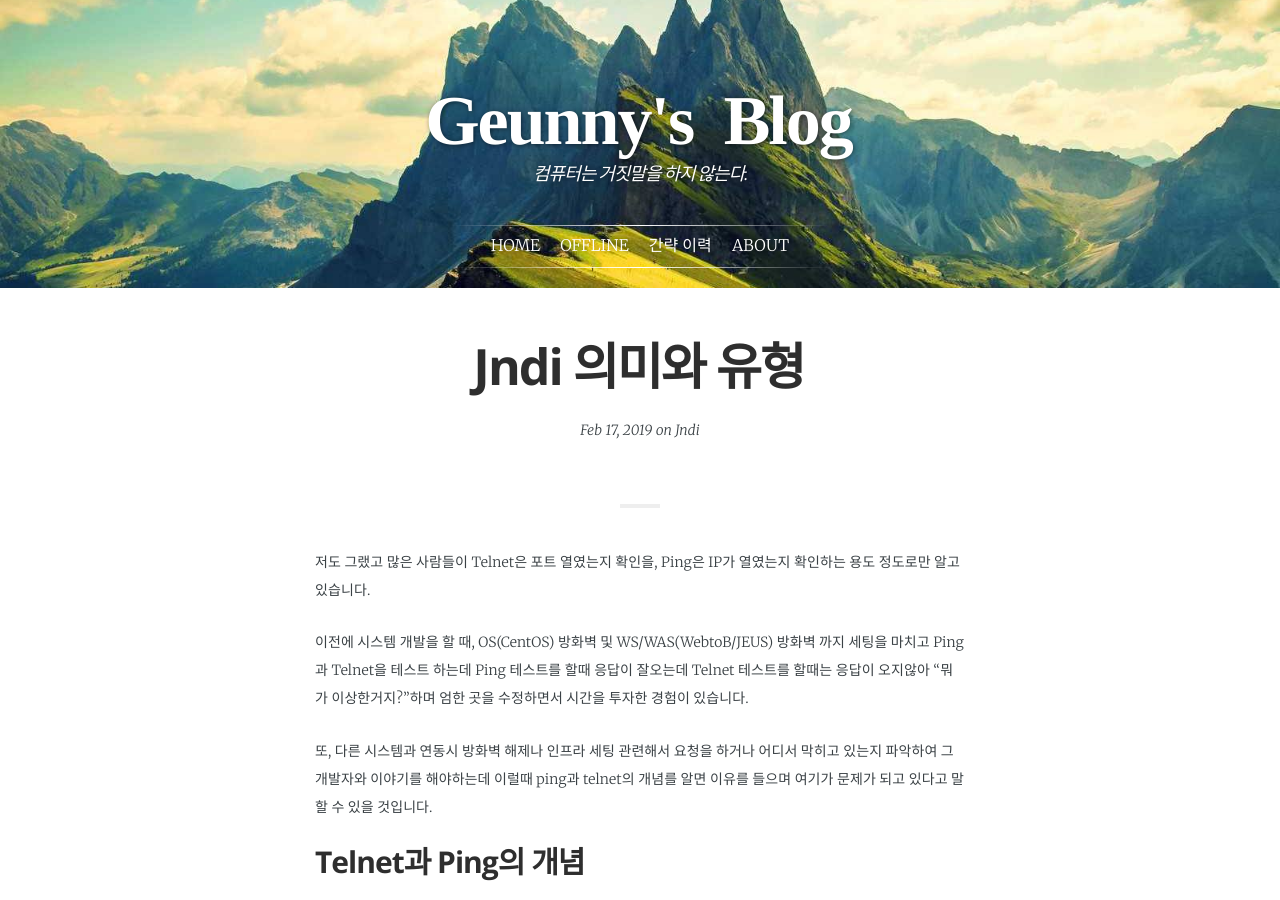
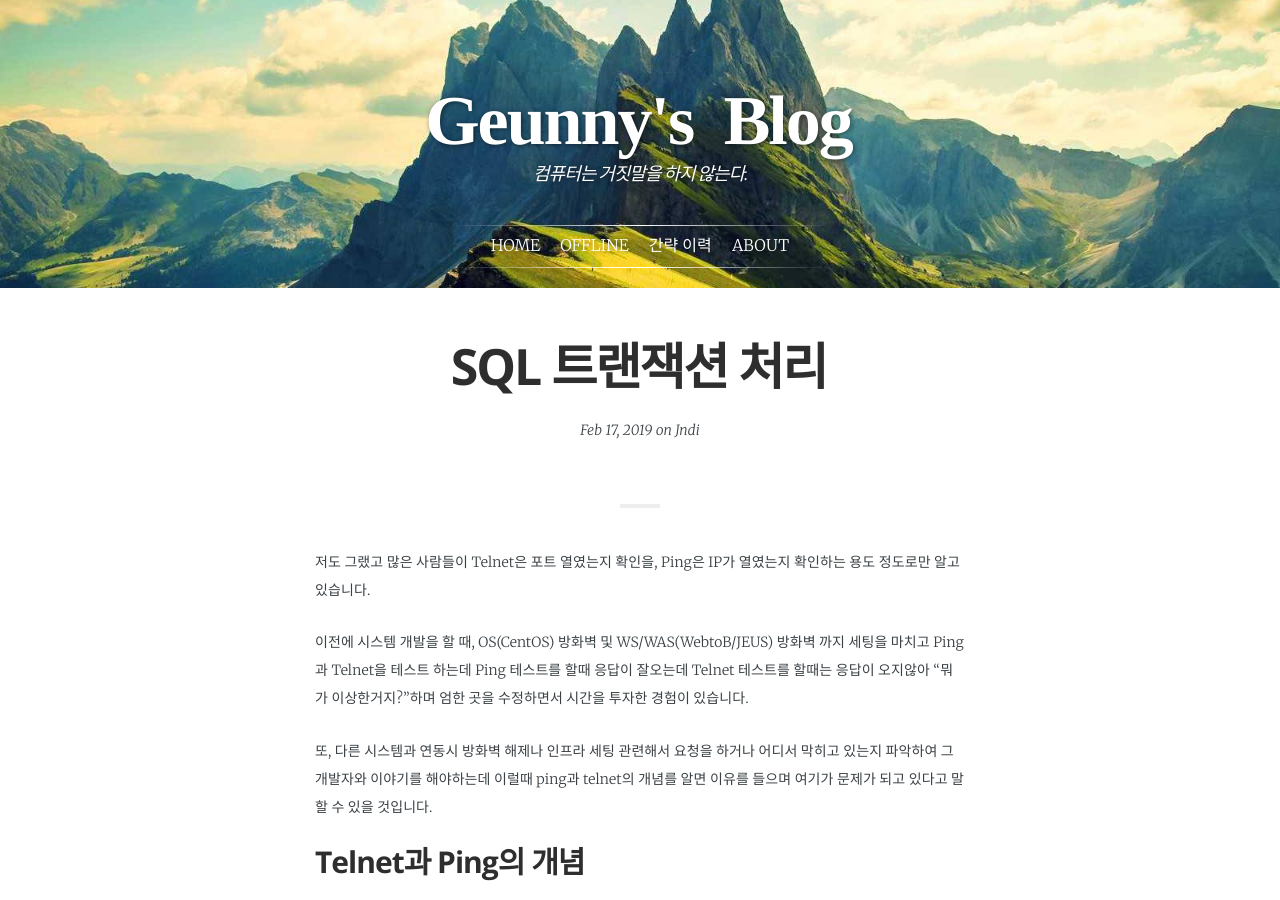
Before and after one commit to jwillmer/jekyllDecent, a Jekyll site: the page built from _posts/2019-02-17-jndi-meaning.md, in a window 1280 px wide and 900 px high. Built offline with Jekyll 4.4.1, drawn with Linux system fonts in a browser that asks for light colours; some web fonts are replaced.

Commit message:
Update 2019-02-17-jndi-meaning.md

```diff
--- a/_posts/2019-02-17-jndi-meaning.md
+++ b/_posts/2019-02-17-jndi-meaning.md
@@ -1,13 +1,13 @@
 ---
 layout:            post
-title:             "Jndi 의미와 유형"
-menutitle:         "Jndi 의미와 유형"
+title:             "SQL 트랜잭션 처리"
+menutitle:         "SQL 트랜잭션 처리"
 tags:              Jndi
-category:          Server
+category:          Spring
 author:            geunyoung
 cover:             /assets/mountain-alternative-cover.jpg
 published:         true
-redirect_from:     "/server1/"
+redirect_from:     "/spring2/"
 cover:             /assets/mountain-alternative-cover.jpg
 language:          KO
 comments:          true
```
